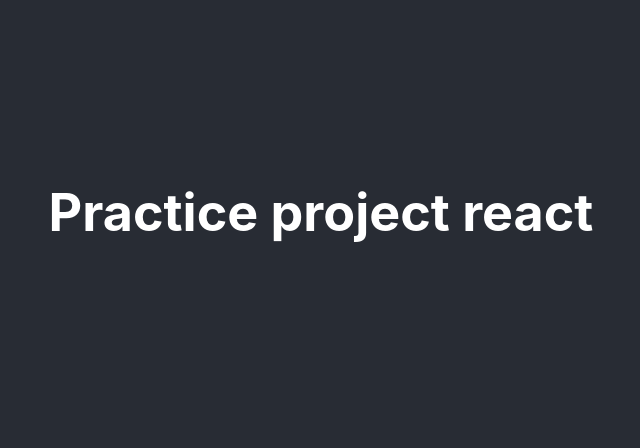
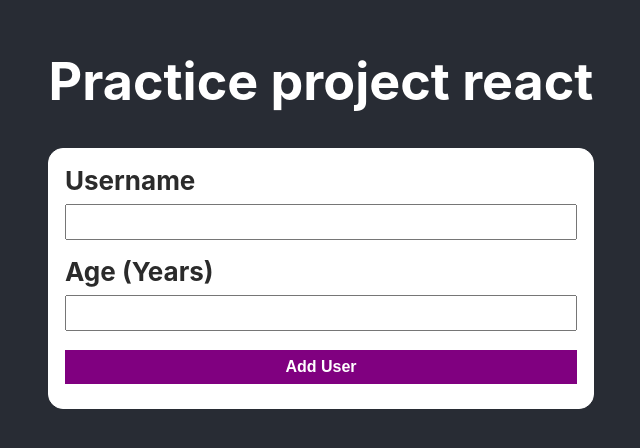
Before and after one commit to Guillemduno/practice_project_react_1, a React (Create React App) app in the folder my-app/: page / in a window 1280 px wide. Shown: the part 188-636 px from the top of the page, without its empty margins (319-959 px from the left). Built offline with nearby package versions, Linux system fonts and the light colour scheme.

Commit message:
form and ui compoments added

```diff
--- a/my-app/src/App.css
+++ b/my-app/src/App.css
@@ -1,18 +1,6 @@
 .App {
   text-align: center;
 }
-
-.App-logo {
-  height: 40vmin;
-  pointer-events: none;
-}
-
-@media (prefers-reduced-motion: no-preference) {
-  .App-logo {
-    animation: App-logo-spin infinite 20s linear;
-  }
-}
-
 .App-header {
   background-color: #282c34;
   min-height: 100vh;
@@ -23,16 +11,3 @@
   font-size: calc(10px + 2vmin);
   color: white;
 }
-
-.App-link {
-  color: #61dafb;
-}
-
-@keyframes App-logo-spin {
-  from {
-    transform: rotate(0deg);
-  }
-  to {
-    transform: rotate(360deg);
-  }
-}
--- a/my-app/src/App.js
+++ b/my-app/src/App.js
@@ -1,10 +1,13 @@
+import React from "react";
 import "./App.css";
+import Form from "./components/form/form";
 
 function App() {
   return (
     <div className="App">
       <header className="App-header">
         <h1>Practice project react</h1>
+        <Form></Form>
       </header>
     </div>
   );
--- /dev/null
+++ b/my-app/src/components/form/form.js
@@ -0,0 +1,16 @@
+import React from "react";
+import styles from "./form.module.css";
+import Button from "./ui/button";
+import Input from "./ui/input";
+
+const Form = () => {
+  return (
+    <div className={styles.form}>
+      <Input id="name" label="Username"></Input>
+      <Input id="age" label="Age (Years)"></Input>
+      <Button label="Add User"></Button>
+    </div>
+  );
+};
+
+export default Form;
--- /dev/null
+++ b/my-app/src/components/form/form.module.css
@@ -0,0 +1,8 @@
+.form {
+  background-color: white;
+  border: 1px solid white;
+  border-radius: 15px;
+  min-width: 40%;
+  padding: 1rem;
+  color: #2b2b2b;
+}
--- /dev/null
+++ b/my-app/src/components/form/ui/button.js
@@ -0,0 +1,12 @@
+import React from "react";
+import styles from "./button.module.css";
+
+const Button = (props) => {
+  return (
+    <div className={styles.button}>
+      <button type="submit">{props.label}</button>
+    </div>
+  );
+};
+
+export default Button;
--- /dev/null
+++ b/my-app/src/components/form/ui/button.module.css
@@ -0,0 +1,13 @@
+button {
+  padding: 0.5rem;
+  background-color: purple;
+  border: none;
+  color: white;
+  font-size: 1rem;
+  font-weight: bold;
+  width: 100%;
+}
+
+.button {
+  height: 45px;
+}
--- /dev/null
+++ b/my-app/src/components/form/ui/input.js
@@ -0,0 +1,13 @@
+import React from "react";
+import styles from "./input.module.css";
+
+const Input = (props) => {
+  return (
+    <div className={styles.input}>
+      <label for={props.id}>{props.label}</label>
+      <input type="text" id={props.id}></input>
+    </div>
+  );
+};
+
+export default Input;
--- /dev/null
+++ b/my-app/src/components/form/ui/input.module.css
@@ -0,0 +1,15 @@
+.input {
+  display: flex;
+  flex-direction: column;
+  margin-bottom: 1rem;
+}
+
+.input label {
+  text-align: left;
+  font-weight: bold;
+  margin-bottom: 0.5rem;
+}
+
+.input input {
+  height: 30px;
+}
```
